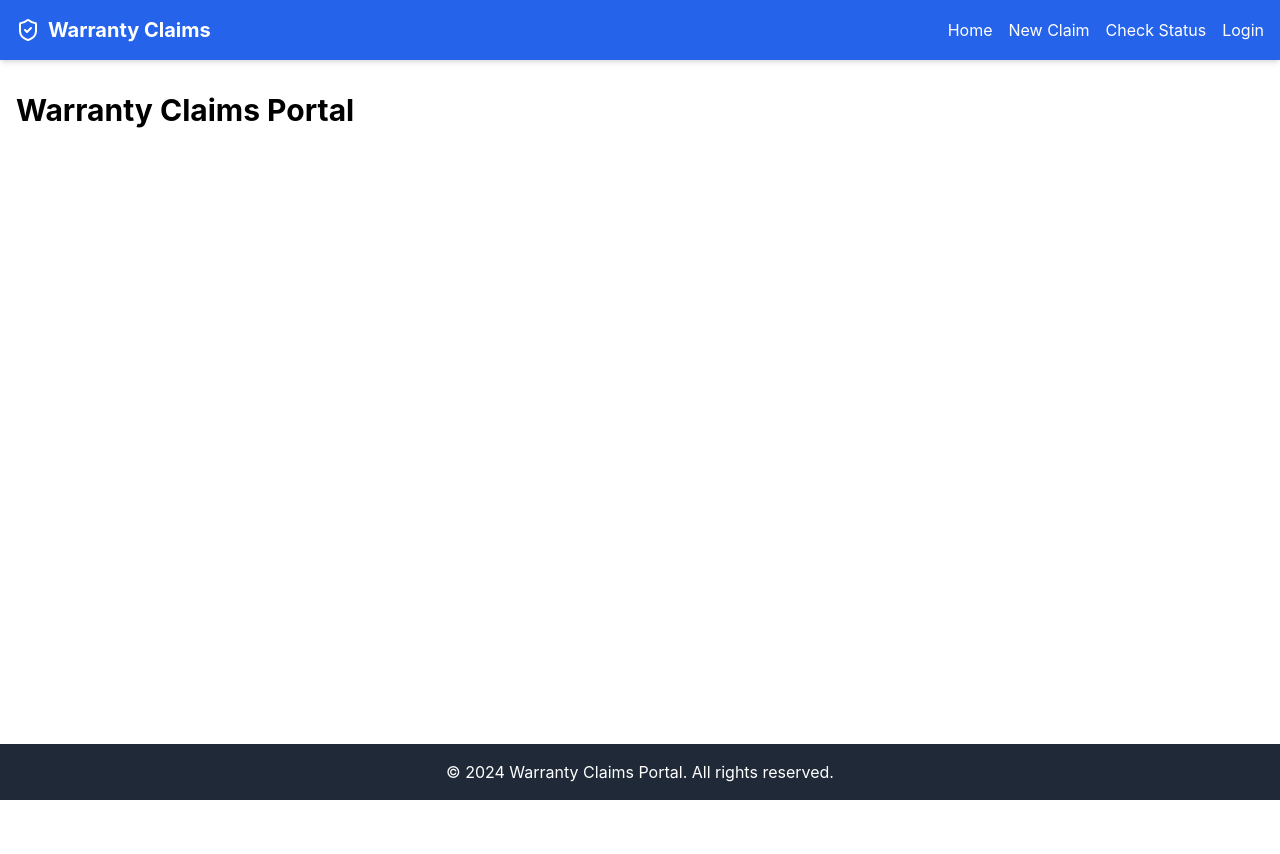
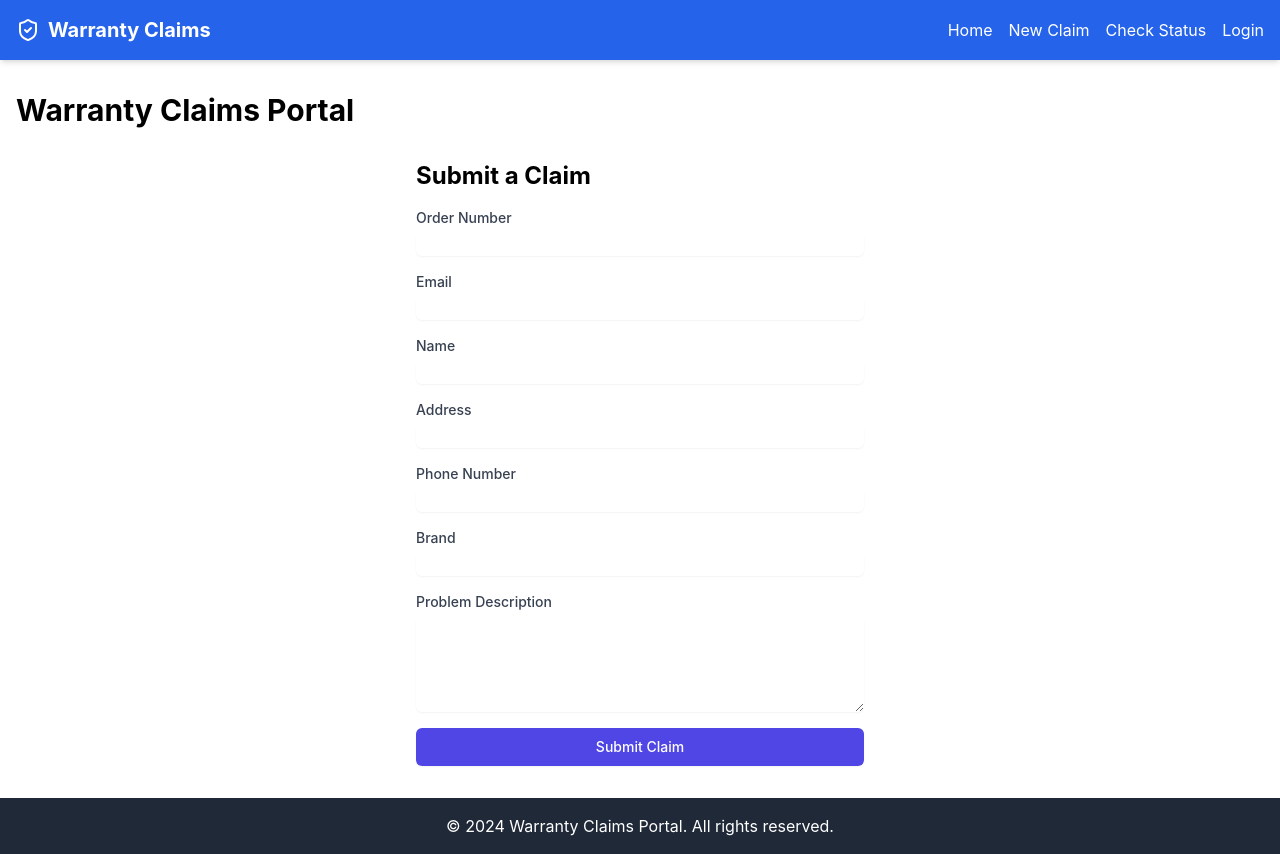
Before and after one commit to cujumbu/prisma_v26, a React (Vite) app: page /claim in a window 1280 px wide. Before the commit the page ends 800 px from the top, so only its background shows below. Built offline with nearby package versions, Linux system fonts and the light colour scheme.

Commit message:
Update ClaimForm.tsx

```diff
--- a/src/pages/ClaimForm.tsx
+++ b/src/pages/ClaimForm.tsx
@@ -44,7 +44,7 @@ const ClaimForm: React.FC = () => {
       });
       const data = await response.json();
       if (!response.ok) {
-        throw new Error(data.error || 'Failed to submit claim');
+        throw new Error(data.error || data.details || 'Failed to submit claim');
       }
       navigate('/status', { state: { claimId: data.id } });
     } catch (error) {
@@ -55,7 +55,105 @@ const ClaimForm: React.FC = () => {
     }
   };
 
-  // ... rest of the component remains the same
+  return (
+    <div className="max-w-md mx-auto mt-8">
+      <h2 className="text-2xl font-bold mb-4">Submit a Claim</h2>
+      {error && <p className="text-red-500 mb-4">{error}</p>}
+      <form onSubmit={handleSubmit} className="space-y-4">
+        <div>
+          <label htmlFor="orderNumber" className="block text-sm font-medium text-gray-700">Order Number</label>
+          <input
+            type="text"
+            id="orderNumber"
+            name="orderNumber"
+            value={formData.orderNumber}
+            onChange={handleChange}
+            required
+            className="mt-1 block w-full rounded-md border-gray-300 shadow-sm focus:border-indigo-300 focus:ring focus:ring-indigo-200 focus:ring-opacity-50"
+          />
+        </div>
+        <div>
+          <label htmlFor="email" className="block text-sm font-medium text-gray-700">Email</label>
+          <input
+            type="email"
+            id="email"
+            name="email"
+            value={formData.email}
+            onChange={handleChange}
+            required
+            className="mt-1 block w-full rounded-md border-gray-300 shadow-sm focus:border-indigo-300 focus:ring focus:ring-indigo-200 focus:ring-opacity-50"
+          />
+        </div>
+        <div>
+          <label htmlFor="name" className="block text-sm font-medium text-gray-700">Name</label>
+          <input
+            type="text"
+            id="name"
+            name="name"
+            value={formData.name}
+            onChange={handleChange}
+            required
+            className="mt-1 block w-full rounded-md border-gray-300 shadow-sm focus:border-indigo-300 focus:ring focus:ring-indigo-200 focus:ring-opacity-50"
+          />
+        </div>
+        <div>
+          <label htmlFor="address" className="block text-sm font-medium text-gray-700">Address</label>
+          <input
+            type="text"
+            id="address"
+            name="address"
+            value={formData.address}
+            onChange={handleChange}
+            required
+            className="mt-1 block w-full rounded-md border-gray-300 shadow-sm focus:border-indigo-300 focus:ring focus:ring-indigo-200 focus:ring-opacity-50"
+          />
+        </div>
+        <div>
+          <label htmlFor="phoneNumber" className="block text-sm font-medium text-gray-700">Phone Number</label>
+          <input
+            type="tel"
+            id="phoneNumber"
+            name="phoneNumber"
+            value={formData.phoneNumber}
+            onChange={handleChange}
+            required
+            className="mt-1 block w-full rounded-md border-gray-300 shadow-sm focus:border-indigo-300 focus:ring focus:ring-indigo-200 focus:ring-opacity-50"
+          />
+        </div>
+        <div>
+          <label htmlFor="brand" className="block text-sm font-medium text-gray-700">Brand</label>
+          <input
+            type="text"
+            id="brand"
+            name="brand"
+            value={formData.brand}
+            onChange={handleChange}
+            required
+            className="mt-1 block w-full rounded-md border-gray-300 shadow-sm focus:border-indigo-300 focus:ring focus:ring-indigo-200 focus:ring-opacity-50"
+          />
+        </div>
+        <div>
+          <label htmlFor="problemDescription" className="block text-sm font-medium text-gray-700">Problem Description</label>
+          <textarea
+            id="problemDescription"
+            name="problemDescription"
+            value={formData.problemDescription}
+            onChange={handleChange}
+            required
+            rows={4}
+            className="mt-1 block w-full rounded-md border-gray-300 shadow-sm focus:border-indigo-300 focus:ring focus:ring-indigo-200 focus:ring-opacity-50"
+          ></textarea>
+        </div>
+        <button
+          type="submit"
+          disabled={isSubmitting}
+          className="w-full py-2 px-4 border border-transparent rounded-md shadow-sm text-sm font-medium text-white bg-indigo-600 hover:bg-indigo-700 focus:outline-none focus:ring-2 focus:ring-offset-2 focus:ring-indigo-500 disabled:opacity-50"
+        >
+          {isSubmitting ? 'Submitting...' : 'Submit Claim'}
+        </button>
+      </form>
+    </div>
+  );
 };
 
 export default ClaimForm;
```
